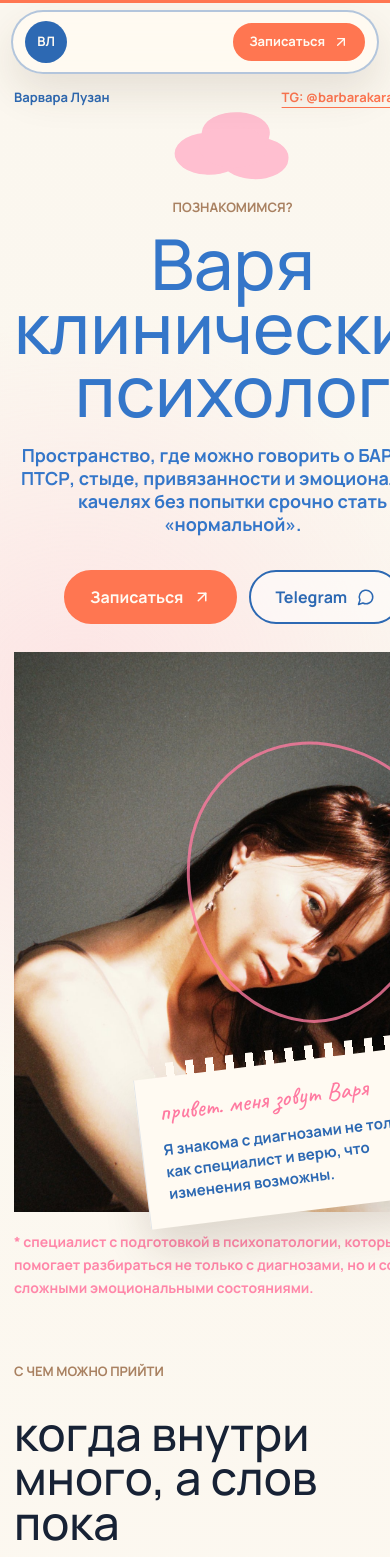
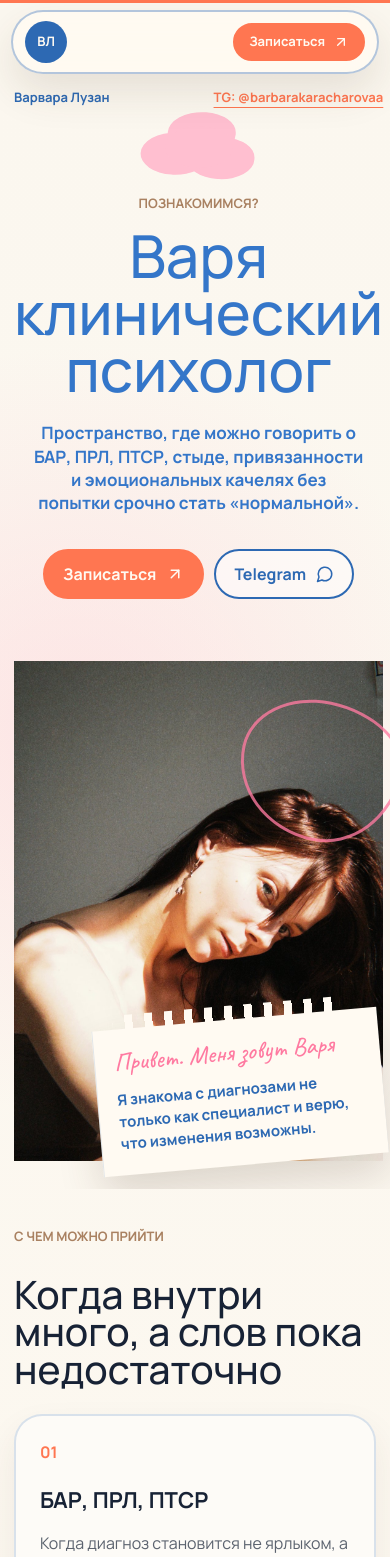
Before and after one commit to barbarakaracharova/barbarakaracharova.github.io, a React (Vite) app: page / in a window 390 px wide. Shown: the top 1557 px of the page. Built offline with nearby package versions, Linux system fonts and the light colour scheme.

Commit message:
Refine collage redesign layout

```diff
--- a/index.html
+++ b/index.html
@@ -3,7 +3,7 @@
   <head>
     <meta charset="UTF-8" />
     <meta name="viewport" content="width=device-width, initial-scale=1.0" />
-    <meta name="theme-color" content="#0f1e36" />
+    <meta name="theme-color" content="#fbf7ef" />
     <link rel="icon" type="image/svg+xml" href="/favicon.svg" />
     <title>Варвара Лузан | Клинический психолог</title>
     <meta
--- a/src/main.tsx
+++ b/src/main.tsx
@@ -63,7 +63,7 @@ const principles = [
 
 const posts = [
   {
-    title: "Не романтизировать расстройства",
+    title: "Романтизация расстройств",
     href: "https://t.me/barbarakaracharovaa/2114",
     text: "О том, почему за эстетикой боли часто теряется реальность БАР, ПРЛ, депрессии, лечения и восстановления.",
   },
@@ -91,6 +91,21 @@ const limits = [
   {
     title: "Я работаю долгосрочно",
     text: "Если запрос связан с устойчивыми паттернами, отношениями, травмой или диагнозами, мы не ищем один быстрый совет.",
+  },
+];
+
+const firstMeeting = [
+  {
+    title: "Спокойно знакомимся",
+    text: "Вы рассказываете, с чем приходите, а я задаю вопросы, чтобы лучше понять контекст и ожидания.",
+  },
+  {
+    title: "Проясняем рамку",
+    text: "Обсуждаем регулярность, формат, границы работы и то, какие темы важно держать бережно.",
+  },
+  {
+    title: "Смотрим, подходим ли друг другу",
+    text: "Первая встреча не обязывает продолжать. Важно, чтобы рядом со мной вам было достаточно спокойно и понятно.",
   },
 ];
 
@@ -159,6 +174,7 @@ function Header() {
         <a href="#about">Обо мне</a>
         <a href="#format">Формат</a>
         <a href="#posts">Тексты</a>
+        <a href="#price">Стоимость</a>
         <a href="#contacts">Контакты</a>
       </nav>
       <a className="header-cta" href={links.booking} target="_blank" rel="noreferrer">
@@ -180,7 +196,7 @@ function Hero() {
       <div className="hero-layout">
         <FadeIn className="hero-copy">
           <span className="cloud" aria-hidden="true" />
-          <p className="kicker">познакомимся?</p>
+          <p className="kicker">Познакомимся?</p>
           <h1>
             Варя
             <br />
@@ -205,16 +221,12 @@ function Hero() {
         <FadeIn className="hero-collage">
           <img src="/images/varia-hero-cinematic.jpg" alt="Варвара Лузан" className="hero-photo" />
           <div className="paper-note">
-            <span>привет. меня зовут Варя</span>
+            <span>Привет. Меня зовут Варя</span>
             <p>Я знакома с диагнозами не только как специалист и верю, что изменения возможны.</p>
           </div>
           <div className="scribble" aria-hidden="true" />
         </FadeIn>
       </div>
-      <p className="footnote">
-        * специалист с подготовкой в психопатологии, который помогает разбираться
-        не только с диагнозами, но и со сложными эмоциональными состояниями.
-      </p>
     </section>
   );
 }
@@ -224,7 +236,7 @@ function Requests() {
     <section id="requests" className="section requests-section">
       <FadeIn className="section-heading">
         <span className="eyebrow">С чем можно прийти</span>
-        <h2>когда внутри много, а слов пока недостаточно</h2>
+        <h2>Когда внутри много, а слов пока недостаточно</h2>
       </FadeIn>
       <div className="request-grid">
         {requests.map((item, index) => (
@@ -246,8 +258,8 @@ function About() {
         <img src="/images/varia-street.jpg" alt="Варвара Лузан на улице" className="about-photo" />
       </FadeIn>
       <FadeIn className="about-copy">
-        <span className="eyebrow">обо мне</span>
-        <h2>я — Варя</h2>
+        <span className="eyebrow">Обо мне</span>
+        <h2>Я — Варя</h2>
         <p>
           Клинический психолог в обучении, мама двоих детей, человек с непростым
           прошлым и длительным опытом личной терапии.
@@ -271,8 +283,8 @@ function Principles() {
   return (
     <section className="section principles-section">
       <FadeIn className="section-heading narrow">
-        <span className="eyebrow">на чем держится работа</span>
-        <h2>без осуждения, но с ясной рамкой</h2>
+        <span className="eyebrow">На чем держится работа</span>
+        <h2>Без осуждения, но с ясной рамкой</h2>
       </FadeIn>
       <div className="principles-grid">
         {principles.map(([title, text]) => (
@@ -291,8 +303,8 @@ function FormatBoundaries() {
   return (
     <section id="format" className="section format-section">
       <FadeIn className="format-intro">
-        <span className="eyebrow">формат</span>
-        <h2>долгосрочная онлайн-терапия в КПТ-подходе</h2>
+        <span className="eyebrow">Формат</span>
+        <h2>Долгосрочная онлайн-терапия в КПТ-подходе</h2>
         <p>
           В работе я использую методы ДБТ и ACT: они помогают глубже работать с
           эмоциями, внутренними конфликтами, ценностями и острыми состояниями.
@@ -311,12 +323,32 @@ function FormatBoundaries() {
   );
 }
 
+function FirstMeeting() {
+  return (
+    <section className="section first-meeting">
+      <FadeIn className="section-heading narrow">
+        <span className="eyebrow">Первая встреча</span>
+        <h2>Как проходит начало работы</h2>
+      </FadeIn>
+      <div className="meeting-grid">
+        {firstMeeting.map((item, index) => (
+          <FadeIn className="meeting-card" key={item.title}>
+            <span className="row-number">{String(index + 1).padStart(2, "0")}</span>
+            <h3>{item.title}</h3>
+            <p>{item.text}</p>
+          </FadeIn>
+        ))}
+      </div>
+    </section>
+  );
+}
+
 function Posts() {
   return (
     <section id="posts" className="section posts-section">
       <FadeIn className="section-heading">
-        <span className="eyebrow">полезное</span>
-        <h2>тексты, по которым можно почувствовать мой язык</h2>
+        <span className="eyebrow">Полезное</span>
+        <h2>Тексты, по которым можно почувствовать мой язык</h2>
       </FadeIn>
       <div className="posts-grid">
         {posts.map((post, index) => (
@@ -338,8 +370,8 @@ function Education() {
   return (
     <section className="section education">
       <FadeIn className="section-heading narrow">
-        <span className="eyebrow">образование и документы</span>
-        <h2>обучение и профессиональная подготовка</h2>
+        <span className="eyebrow">Образование и документы</span>
+        <h2>Обучение и профессиональная подготовка</h2>
       </FadeIn>
       <div className="education-layout">
         <div className="education-list">
@@ -366,8 +398,8 @@ function Price() {
     <section id="price" className="section price-section">
       <FadeIn className="price-card">
         <div>
-          <span className="eyebrow">стоимость</span>
-          <h2>онлайн-сессия</h2>
+          <span className="eyebrow">Стоимость</span>
+          <h2>Онлайн-сессия</h2>
           <p>Запись через форму. Стоимость одной консультации.</p>
         </div>
         <div className="price-value">4000 ₽</div>
@@ -385,7 +417,7 @@ function FAQ() {
     <section className="section faq">
       <FadeIn className="section-heading narrow">
         <span className="eyebrow">FAQ</span>
-        <h2>перед первой встречей</h2>
+        <h2>Перед первой встречей</h2>
       </FadeIn>
       <div className="faq-list">
         {faq.map((item, index) => (
@@ -418,8 +450,8 @@ function Contacts() {
   return (
     <section id="contacts" className="section contacts">
       <FadeIn className="contact-copy">
-        <span className="eyebrow">контакты</span>
-        <h2>познакомимся?</h2>
+        <span className="eyebrow">Контакты</span>
+        <h2>Познакомимся?</h2>
         <p>
           Самый прямой путь — форма записи. Для живого контекста и публикаций можно
           перейти в Telegram или Instagram*.
@@ -513,6 +545,7 @@ function App() {
         <About />
         <Principles />
         <FormatBoundaries />
+        <FirstMeeting />
         <Posts />
         <Education />
         <Price />
--- a/src/styles.css
+++ b/src/styles.css
@@ -99,7 +99,7 @@ p {
 
 nav {
   display: flex;
-  gap: clamp(10px, 2vw, 24px);
+  gap: clamp(8px, 1.45vw, 18px);
   margin-left: auto;
   font-size: 14px;
   font-weight: 700;
@@ -114,7 +114,7 @@ nav a,
   border: 2px solid rgba(45, 105, 179, 0.72);
   border-radius: 999px;
   background: rgba(255, 255, 255, 0.52);
-  padding: 0 14px;
+  padding: 0 12px;
   transition:
     transform 0.22s ease,
     background 0.22s ease,
@@ -148,9 +148,9 @@ nav a:hover,
   position: relative;
   display: grid;
   width: 100%;
-  min-height: 100svh;
+  min-height: 96svh;
   overflow: hidden;
-  padding: 104px max(18px, calc((100vw - 1320px) / 2)) 26px;
+  padding: 104px max(18px, calc((100vw - 1320px) / 2)) 42px;
   color: #2d69b3;
 }
 
@@ -172,16 +172,17 @@ nav a:hover,
 
 .hero-layout {
   display: grid;
-  grid-template-columns: minmax(0, 0.92fr) minmax(420px, 1.08fr);
-  min-height: 72vh;
+  grid-template-columns: minmax(0, 0.9fr) minmax(420px, 1.1fr);
+  min-height: 68vh;
   align-items: center;
-  gap: clamp(28px, 5vw, 78px);
+  gap: clamp(34px, 5vw, 86px);
 }
 
 .hero-copy {
   position: relative;
   z-index: 2;
-  max-width: 650px;
+  width: min(100%, 620px);
+  justify-self: center;
   text-align: center;
 }
 
@@ -214,19 +215,21 @@ nav a:hover,
 
 h1 {
   color: #3476c9;
-  font-size: clamp(58px, 7.6vw, 124px);
+  font-size: clamp(58px, 6.4vw, 108px);
   font-weight: 500;
   letter-spacing: 0;
-  line-height: 0.9;
+  line-height: 0.92;
+  text-wrap: balance;
 }
 
 h2 {
   max-width: 940px;
   color: #172235;
-  font-size: clamp(42px, 5.8vw, 92px);
+  font-size: clamp(42px, 5.2vw, 82px);
   font-weight: 500;
   letter-spacing: 0;
   line-height: 0.96;
+  text-wrap: balance;
 }
 
 h3 {
@@ -244,12 +247,13 @@ p {
 }
 
 .lead {
-  max-width: 520px;
+  max-width: 540px;
   margin: 22px auto 0;
   color: #3476c9;
-  font-size: clamp(18px, 1.8vw, 24px);
+  font-size: clamp(18px, 1.55vw, 22px);
   font-weight: 700;
-  line-height: 1.28;
+  line-height: 1.34;
+  text-wrap: balance;
 }
 
 .actions {
@@ -296,14 +300,14 @@ p {
 
 .hero-collage {
   position: relative;
-  min-height: min(760px, 72vh);
+  min-height: min(720px, 68vh);
 }
 
 .hero-photo {
   position: absolute;
   inset: 0 0 auto auto;
-  width: min(760px, 58vw);
-  height: min(760px, 74vh);
+  width: min(720px, 56vw);
+  height: min(720px, 70vh);
   object-fit: cover;
   object-position: 58% 54%;
   filter: saturate(0.92) contrast(1.02);
@@ -350,23 +354,14 @@ p {
 
 .scribble {
   position: absolute;
-  top: 12%;
-  right: 8%;
-  width: 42%;
-  height: 50%;
+  top: 8%;
+  right: 1%;
+  width: 34%;
+  height: 34%;
   border: 3px solid rgba(255, 122, 161, 0.78);
   border-radius: 48% 52% 46% 54% / 44% 40% 60% 56%;
-  transform: rotate(8deg);
+  transform: rotate(11deg);
   pointer-events: none;
-}
-
-.footnote {
-  max-width: 680px;
-  margin-top: 10px;
-  color: #ffbfd0;
-  font-size: 14px;
-  font-weight: 700;
-  text-align: center;
 }
 
 .section-heading {
@@ -382,7 +377,8 @@ p {
 .request-grid,
 .principles-grid,
 .posts-grid,
-.limits-grid {
+.limits-grid,
+.meeting-grid {
   display: grid;
   gap: 14px;
 }
@@ -395,6 +391,7 @@ p {
 .principle-card,
 .post-card,
 .limit-card,
+.meeting-card,
 .education-card {
   border: 2px solid rgba(45, 105, 179, 0.18);
   background: rgba(255, 255, 255, 0.48);
@@ -422,7 +419,8 @@ p {
 .request-card p,
 .post-card p,
 .limit-card p,
-.principle-card p {
+.principle-card p,
+.meeting-card p {
   margin-top: 16px;
   font-size: 16px;
 }
@@ -490,13 +488,15 @@ p {
 
 .principles-grid,
 .limits-grid,
-.posts-grid {
+.posts-grid,
+.meeting-grid {
   grid-template-columns: repeat(3, minmax(0, 1fr));
 }
 
 .principle-card,
 .limit-card,
-.post-card {
+.post-card,
+.meeting-card {
   min-height: 236px;
   padding: 24px;
   border-radius: 8px;
@@ -538,6 +538,21 @@ p {
 .limit-card {
   border-color: rgba(255, 250, 242, 0.22);
   background: rgba(255, 250, 242, 0.09);
+}
+
+.first-meeting {
+  padding-top: clamp(44px, 5vw, 72px);
+}
+
+.meeting-card {
+  min-height: 220px;
+  border-radius: 30px 30px 30px 8px;
+  background: rgba(255, 255, 255, 0.56);
+}
+
+.meeting-card:nth-child(2) {
+  background: rgba(255, 191, 208, 0.18);
+  border-radius: 30px 8px 30px 30px;
 }
 
 .posts-section {
@@ -788,6 +803,7 @@ footer {
   .principles-grid,
   .limits-grid,
   .posts-grid,
+  .meeting-grid,
   .education-list {
     grid-template-columns: 1fr;
   }
@@ -831,47 +847,79 @@ footer {
   }
 
   .hero {
-    padding: 88px 14px 24px;
+    padding: 88px 14px 28px;
   }
 
   .hero-topline {
     align-items: flex-start;
+    flex-wrap: wrap;
     margin-bottom: 18px;
     font-size: 13px;
+  }
+
+  .hero-topline a {
+    max-width: 100%;
+    overflow-wrap: anywhere;
+  }
+
+  .hero-copy {
+    width: 100%;
+    max-width: 100%;
+    justify-self: stretch;
   }
 
   .cloud {
     width: 68px;
     height: 42px;
-    margin-bottom: 26px;
+    margin-bottom: 22px;
   }
 
   h1 {
-    font-size: clamp(52px, 18vw, 84px);
+    max-width: 100%;
+    font-size: clamp(48px, 15.2vw, 64px);
+    line-height: 0.96;
   }
 
   h2 {
-    font-size: clamp(38px, 12vw, 62px);
+    max-width: 100%;
+    font-size: clamp(36px, 10vw, 52px);
   }
 
   .lead {
-    font-size: 18px;
+    width: min(100%, 350px);
+    font-size: 17px;
+    line-height: 1.38;
+  }
+
+  .actions {
+    width: 100%;
+    gap: 10px;
+  }
+
+  .button,
+  .contact-links a {
+    min-height: 50px;
+    padding: 0 18px;
   }
 
   .hero-collage {
-    min-height: 560px;
+    min-height: 500px;
+    margin-top: 28px;
   }
 
   .hero-photo {
-    height: 560px;
-    object-position: 58% 55%;
+    inset: 0 auto auto 0;
+    width: 100%;
+    height: 500px;
+    object-position: 55% 55%;
   }
 
   .paper-note {
-    right: 10px;
-    bottom: 0;
-    width: min(300px, 82%);
-    padding: 22px;
+    right: 0;
+    bottom: -4px;
+    width: min(286px, 78%);
+    padding: 20px;
+    transform: rotate(-5deg);
   }
 
   .paper-note span {
@@ -883,21 +931,18 @@ footer {
   }
 
   .scribble {
-    top: 16%;
-    right: 3%;
-    width: 58%;
-  }
-
-  .footnote {
-    margin-top: 18px;
-    color: rgba(255, 122, 161, 0.9);
-    text-align: left;
+    top: 8%;
+    right: -5%;
+    width: 44%;
+    height: 28%;
+    transform: rotate(12deg);
   }
 
   .request-card,
   .principle-card,
   .limit-card,
-  .post-card {
+  .post-card,
+  .meeting-card {
     min-height: auto;
   }
 
```
